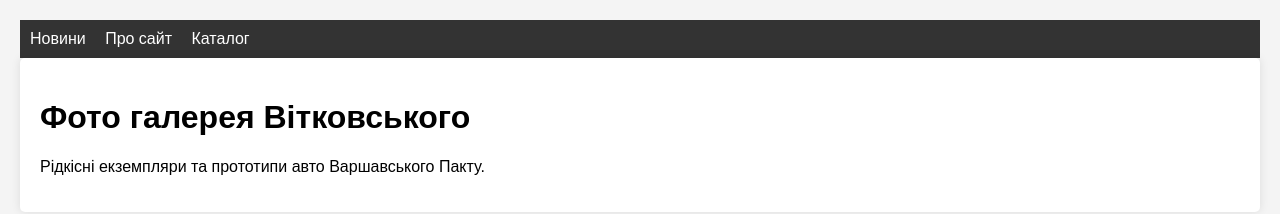
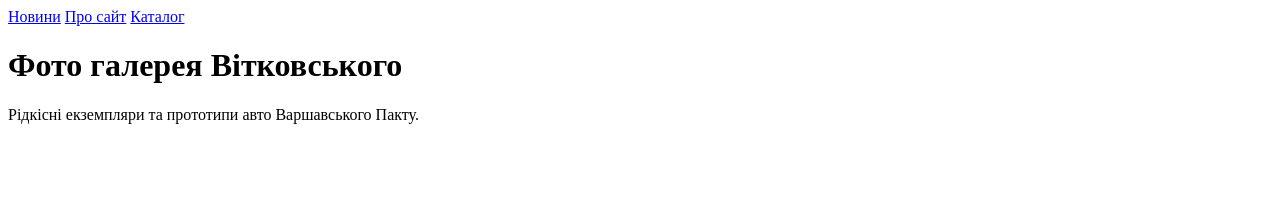
Before and after one commit to V1TKO/V1TKO.github.io, a plain HTML site: page index.html in a window 1280 px wide. Drawn offline with Linux system fonts and the light colour scheme.

Commit message:
version 1

```diff
--- a/index.html
+++ b/index.html
@@ -2,14 +2,9 @@
 <html lang="uk">
 <head>
     <meta charset="UTF-8">
-    <meta name="viewport" content="width=device-width, initial-scale=1.0">
+
     <title>Галерея авто Варшавського пакту</title>
-    <style>
-        body { font-family: Arial, sans-serif; background-color: #f4f4f4; margin: 0; padding: 20px; }
-        nav { background: #333; padding: 10px; }
-        nav a { color: white; margin-right: 15px; text-decoration: none; }
-        .container { background: white; padding: 20px; border-radius: 5px; box-shadow: 0 0 10px rgba(0,0,0,0.1); }
-    </style>
+
 </head>
 <body>
 <nav>
```
